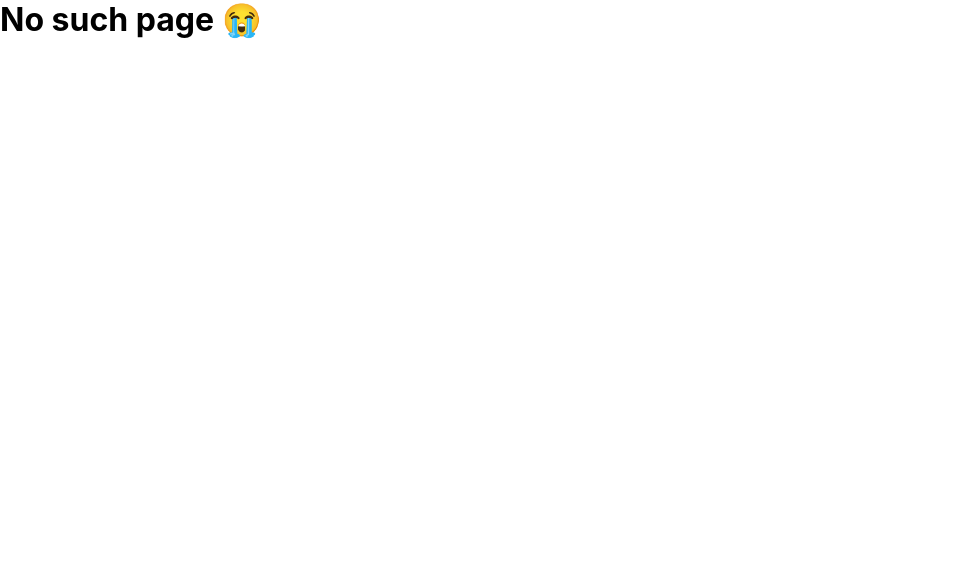
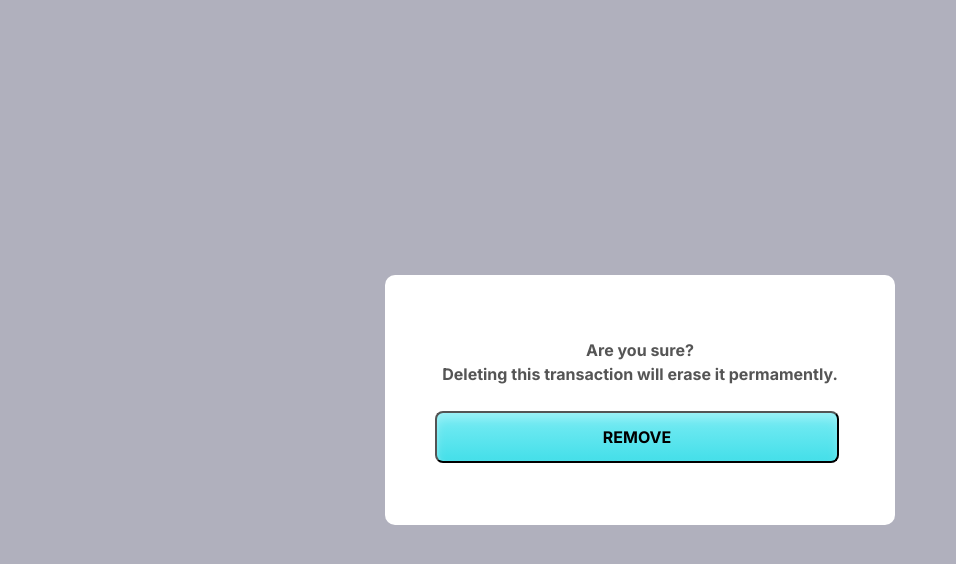
Before and after one commit to infoshareacademy/jfddr4-uMnieDzialaTEAM-app, a React (Create React App) app: page /delete in a window 1280 px wide. Shown: the top 564 px of the page, without its empty margins (0-956 px from the left). Built offline with nearby package versions, Linux system fonts and the light colour scheme; no server answers.

Commit message:
Add Expense removing

```diff
--- a/src/App.js
+++ b/src/App.js
@@ -1,13 +1,12 @@
-import { Switch, Route, Link, BrowserRouter, Redirect } from "react-router-dom";
+import { Switch, Route, BrowserRouter, Redirect } from "react-router-dom";
 import LoginView from "./Components/LoginView";
-// import sendToFirebase from "./sendToFirebase";
 import RegisterView from "./Components/RegisterView";
 import { PageContainer } from "./Components/PageContainer";
 import { routerPaths } from "./helpers/routerPaths";
-// import { AuthProvider } from "./Auth";
 import { useCurrentUser } from "./helpers/hooks";
 import { useEffect } from "react";
 import AddExpenseIncome from "./Components/AddExpenseIncome";
+import RemoveExpense from "./Components/RemoveExpense";
 
 function App() {
   const currentUser = useCurrentUser();
@@ -42,6 +41,11 @@ function App() {
         <Route exact path="/add">
           <AddExpenseIncome />
         </Route>
+
+        <Route exact path="/delete">
+          <RemoveExpense />
+        </Route>
+
         <h1>No such page 😭</h1>
       </Switch>
     </BrowserRouter>
--- /dev/null
+++ b/src/Components/RemoveExpense.jsx
@@ -0,0 +1,97 @@
+import { doc, deleteDoc } from "firebase/firestore/lite";
+import { db } from "../firebaseConfig";
+import Box from "@mui/material/Box";
+import styled from "styled-components";
+
+const Paragraph = styled.p`
+  font-family: Inter;
+  font-style: normal;
+  font-weight: 800;
+  font-size: 16px;
+  line-height: 24px;
+  color: rgb(85, 85, 85);
+  text-align: center;
+`;
+
+const RemoveExpense = function () {
+  // Tymczasowo na sztywno wpisana referencja dokumentu/wydatku (docelowo cała refernecja najlepiej gdyby przyszło propsem please?🥺)
+  const expenseId = "DXDvhXqNd9fEpB6ZUzdC";
+  const uid = "LhzJ4kQAec12YQnMH2BE";
+  const expenseDocumentReference = doc(
+    db,
+    "users",
+    uid,
+    "transactions2",
+    expenseId
+  );
+
+  const RemoveData = async (e) => {
+    e.preventDefault();
+    // Zaktualizowanie wydatku w bazie danych
+    try {
+      await deleteDoc(expenseDocumentReference);
+      console.log("Expense document has been updated.");
+    } catch (err) {
+      console.error("Error adding document: ", err);
+    }
+  };
+
+  return (
+    <div
+      style={{
+        width: "100vw",
+        height: "100vh",
+        display: "flex",
+        justifyContent: "center",
+        alignItems: "center",
+        background: "rgba(59, 58, 90, 0.4)",
+        backdropFilter: "blur(6px)",
+      }}
+    >
+      <Box
+        component="form"
+        sx={{
+          "& .MuiTextField-root": { m: 1, width: "25ch" },
+          padding: "50px",
+
+          width: "410px",
+          height: "150px",
+          background: "#FFFFFF",
+          borderRadius: "10px",
+          display: "flex",
+          flexDirection: "column",
+          justifyContent: "space-around",
+        }}
+        noValidate
+        autoComplete="off"
+      >
+        <Paragraph>
+          Are you sure?
+          <br />
+          Deleting this transaction will erase it permamently.
+        </Paragraph>
+
+        <button
+          style={{
+            width: "400px",
+            height: "48px",
+            background: "linear-gradient(180deg, #7AECF4 0%, #44DFE9 100%)",
+            boxShadow:
+              "inset 2px 0px 2px rgba(255, 255, 255, 0.1), inset 0px 6px 10px rgba(255, 255, 255, 0.25)",
+            borderRadius: "8px",
+            fontFamily: "Inter",
+            fontStyle: "normal",
+            fontWeight: "bold",
+            fontSize: "16px",
+            lineHeight: "24px",
+          }}
+          onClick={RemoveData}
+        >
+          REMOVE
+        </button>
+      </Box>
+    </div>
+  );
+};
+
+export default RemoveExpense;
```
